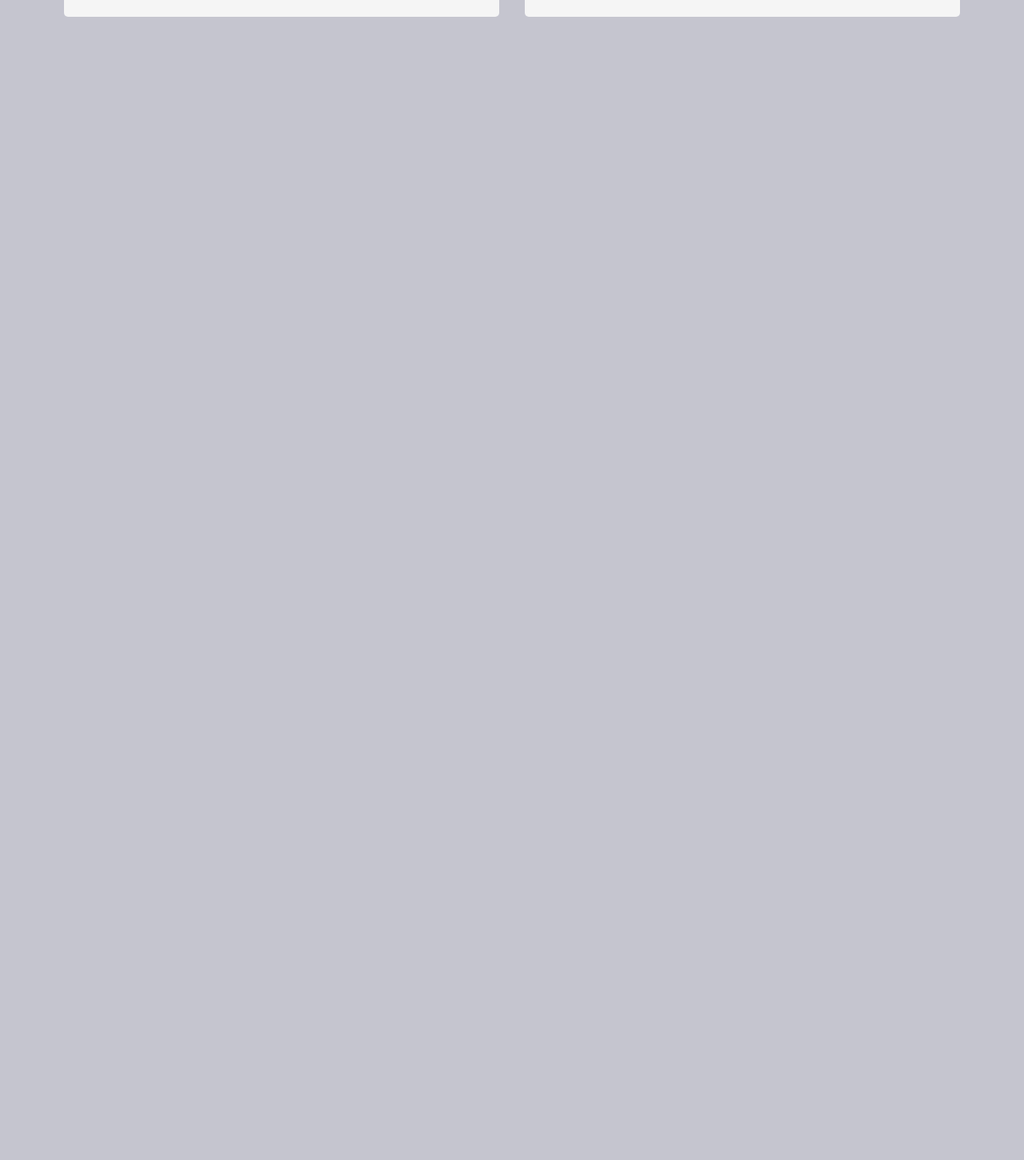
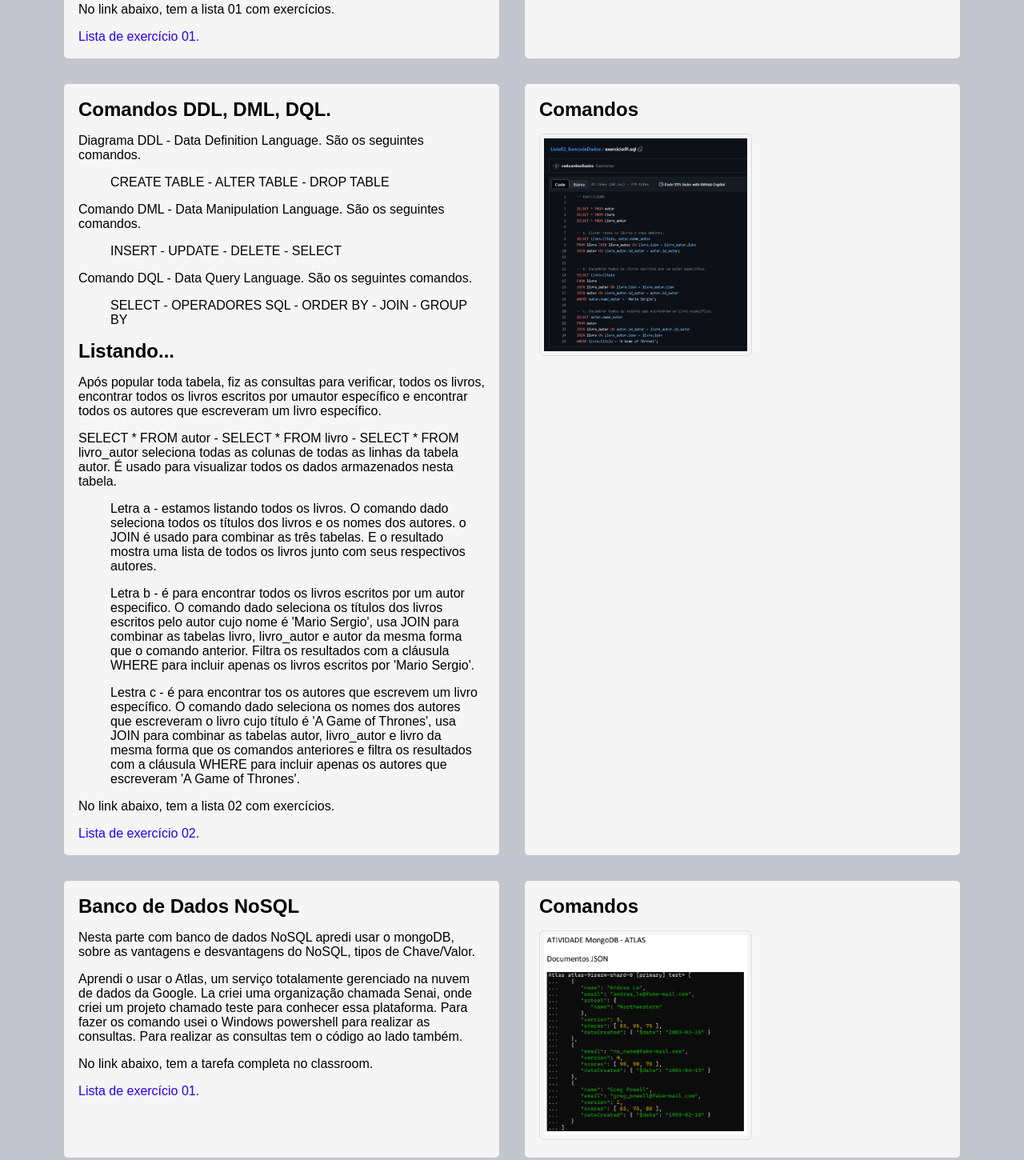
Before and after one commit to ceduardooliveira/potifolio, a plain HTML site: page banco_de_dados.html in a window 1280 px wide. Shown: the part 1224-2674 px from the top of the page at 80% size. Before the commit the page ends 1325 px from the top, so only its background shows below. Drawn offline with Linux system fonts and the light colour scheme.

Commit message:
Portifolio

```diff
--- a/banco_de_dados.html
+++ b/banco_de_dados.html
@@ -41,14 +41,78 @@
                         com duas chaves estrangeiras, ID_PROJETO e ID_FUNCIONARIO. Neste caso o relacionamento delas são N para N, onde PROJETO possui vários FUNCIONARIOS, e
                         Funcionarios possui vários PROJETOS.
                     </ul>
+                    <p>No link abaixo, tem a lista 01 com exercícios.</p>
+                    <a class="github" href="https://github.com/ceduardooliveira/Lista01_BancodeDados.git">Lista de exercício 01.</a>
             </div>
             <div class="image-section">
-                <h2>Códigos</h2>
+                <h2>Diagrama</h2>
                 <a href="img/modeloER_01.png">
                     <img src="img/modeloER_01.png" alt="Modelo ER.">
                  </a>
                  <a href="img/modeloER_02.png">
                     <img src="img/modeloER_02.png" alt="Modelo ER.">
+                 </a>
+            </div>
+        </div>
+
+        <div class="content">
+            <div class="text-section">
+                <h2>Comandos DDL, DML, DQL.</h2>
+                <p>Diagrama DDL - Data Definition Language. São os seguintes comandos.</p>
+                    <ul>CREATE TABLE - ALTER TABLE - DROP TABLE</ul>
+                <p>Comando DML - Data Manipulation Language. São os seguintes comandos.</p>
+                    <ul>INSERT - UPDATE - DELETE - SELECT</ul>
+                <p>Comando DQL - Data Query Language. São os seguintes comandos.</p>
+                    <ul>SELECT - OPERADORES SQL - ORDER BY - JOIN - GROUP BY</ul>
+
+                <h2>Listando...</h2>
+                <p>Após popular toda tabela, fiz as consultas para verificar, todos os livros, encontrar todos os livros escritos por umautor específico e
+                    encontrar todos os autores que escreveram um livro específico.
+                </p>
+                <p>SELECT * FROM autor - SELECT * FROM livro - SELECT * FROM livro_autor seleciona todas as colunas de todas as linhas da tabela autor.
+                     É usado para visualizar todos os dados armazenados nesta tabela.
+                </p>
+                <ul>Letra a - estamos listando todos os livros. O comando dado seleciona todos os títulos dos livros e os nomes dos autores. o JOIN é usado para combinar as três tabelas.
+                    E o resultado mostra uma lista de todos os livros junto com seus respectivos autores.
+                </ul>
+                <ul>Letra b - é para encontrar todos os livros escritos por um autor especifico. O comando dado seleciona os títulos dos livros escritos pelo autor cujo nome é 'Mario Sergio',
+                    usa JOIN para combinar as tabelas livro, livro_autor e autor da mesma forma que o comando anterior.
+                    Filtra os resultados com a cláusula WHERE para incluir apenas os livros escritos por 'Mario Sergio'.
+                </ul>
+                <ul>Lestra c - é para encontrar tos os autores que escrevem um livro específico. O comando dado  seleciona os nomes dos autores que escreveram o livro cujo título é 'A Game of Thrones',
+                    usa JOIN para combinar as tabelas autor, livro_autor e livro da mesma forma que os comandos anteriores e
+                    filtra os resultados com a cláusula WHERE para incluir apenas os autores que escreveram 'A Game of Thrones'.
+                </ul>
+                <p>No link abaixo, tem a lista 02 com exercícios.</p>
+                <a class="github" href="https://github.com/ceduardooliveira/-Lista02_BancodeDados.git">Lista de exercício 02.</a>
+
+            </div>
+            <div class="image-section">
+                <h2>Comandos</h2>
+                <a href="img/comandoDQL.png">
+                    <img src="img/comandoDQL.png" alt="Comando em SQL">
+                 </a>
+            </div>
+        </div>
+
+        <div class="content">
+            <div class="text-section">
+                <h2>Banco de Dados NoSQL</h2>
+                <p>Nesta parte com banco de dados NoSQL apredi usar o mongoDB, sobre as vantagens e desvantagens do NoSQL, tipos de Chave/Valor.</p>
+                <p>Aprendi o usar o Atlas, um serviço totalamente gerenciado na nuvem de dados da Google. La criei uma organização chamada Senai,
+                    onde criei um projeto chamado teste para conhecer essa plataforma. Para fazer os comando usei o Windows powershell para realizar as consultas.
+                    Para realizar as consultas tem o código ao lado também.
+                </p>
+
+
+                <p>No link abaixo, tem a tarefa completa no classroom.</p>
+                <a class="github" href="https://classroom.google.com/c/NjI4ODg4MzMwNDgy/a/NjgyMzA0Nzg3MjE1/details">Lista de exercício 01.</a>
+
+            </div>
+            <div class="image-section">
+                <h2>Comandos</h2>
+                <a href="img/w.png">
+                    <img src="img/cAtlas.png" alt="Modelo ER.">
                  </a>
             </div>
         </div>
```
Also changed, not shown: ciencias_dados.html (+18 -5 lines), img/atlasMongo.png (added), img/cAtlas.png (added), img/ccdados.png (added), img/cdados.png (added), img/comandoDQL.png (added), img/comandoMongo.png (added).
